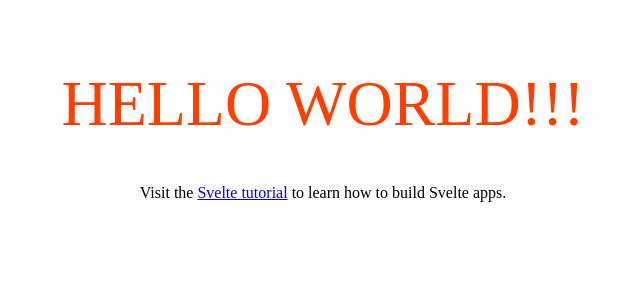
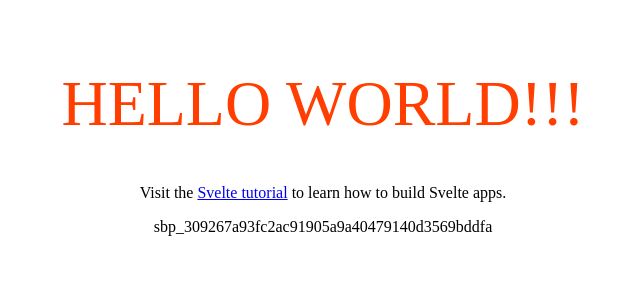
Before and after one commit to vlakondra/SupaBase, a Svelte app: page / in a window 1280 px wide. Shown: the top 300 px of the page, without its empty margins (317-957 px from the left). Built offline with nearby package versions, Linux system fonts and the light colour scheme.

Commit message:
second commit

```diff
--- a/src/App.svelte
+++ b/src/App.svelte
@@ -5,6 +5,7 @@
 <main>
 	<h1>Hello {name}!!!</h1>
 	<p>Visit the <a href="https://svelte.dev/tutorial">Svelte tutorial</a> to learn how to build Svelte apps.</p>
+<p>sbp_309267a93fc2ac91905a9a40479140d3569bddfa</p>
 </main>
 
 <style>
```
